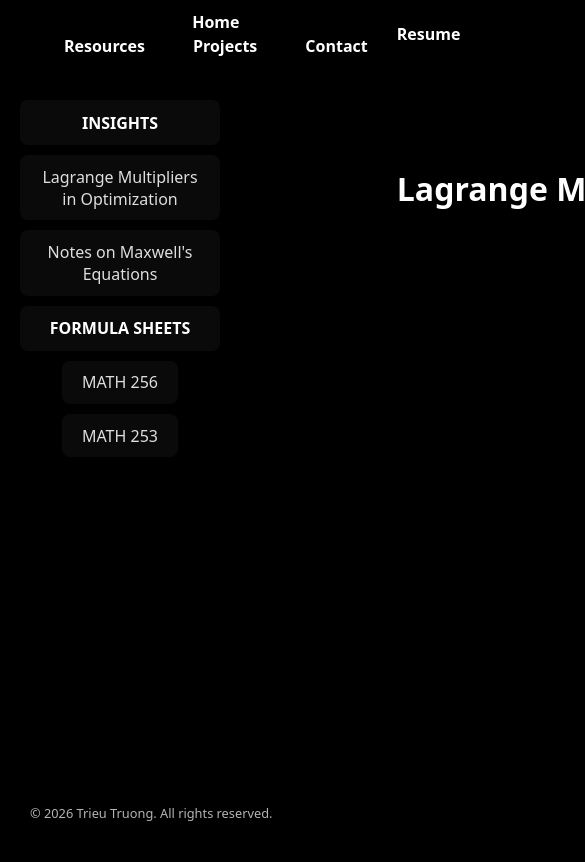
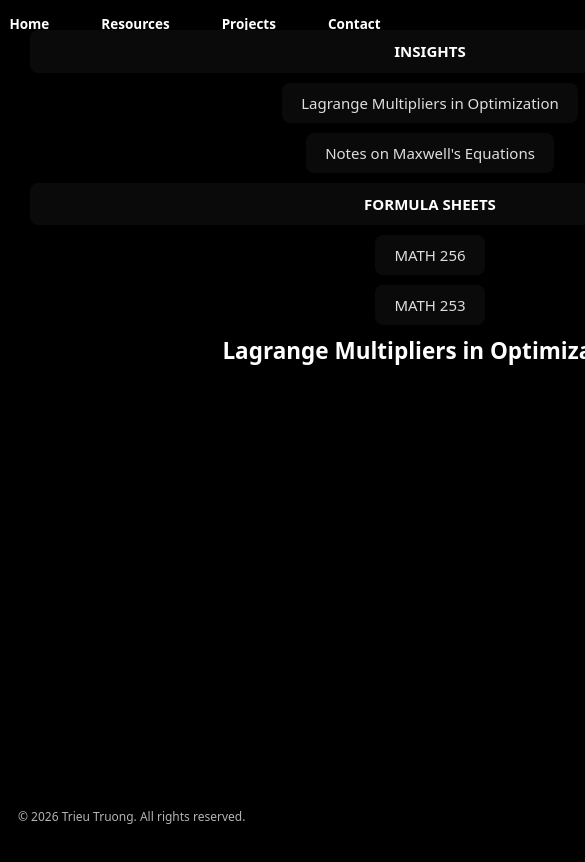
Before and after one commit to ttrieu2025/personal-website, a React (Vite) app: page /Resources in a window 390 px wide. Shown: the top 862 px of the page, 585 px wide, since content can reach past the window. Built offline with nearby package versions, Linux system fonts and the light colour scheme.

Commit message:
fix: enhance responsive design with media queries for various devices

```diff
--- a/src/App.css
+++ b/src/App.css
@@ -1,3 +1,13 @@
+
+
+/* Root font scaling for responsiveness */
+@media (max-width: 1200px) {
+  html {
+    font-size: 15px;
+  }
+}
+
+
 /* Page styles */
 
 /* Root for app container width and padding below fixed headers */
@@ -51,7 +61,7 @@ footer{
 
 /* Navigation bar */
 .nav-bar {
-  display: fixed;
+  display: flex;
   gap: 20px;               /* space between links */
   flex-shrink: 1;
   width: screen;
@@ -239,3 +249,65 @@ button-fake {
   cursor: pointer;
   transition: border-color 0.25s;
 }
+
+/* Other Devices */
+
+/* Tablets and below */
+@media (max-width: 768px) {
+  .header {
+    flex-direction: column; /* stack logo + nav vertically */
+    padding: 10px;
+  }
+
+  .blogs-layout {
+    flex-direction: column; /* stack sidebar + viewer */
+    gap: 1rem;
+  }
+
+  .blog-list {
+    position: relative;
+    width: 100%;
+    top: 0;
+    left: 0;
+    margin-bottom: 1rem;
+  }
+
+  .blog-viewer {
+    margin-left: 0;
+    padding: 0;
+  }
+
+  .intro {
+    flex-direction: column; /* stack text + image */
+    margin-bottom: 2rem;
+  }
+}
+
+/* Phones */
+@media (max-width: 480px) {
+  h1 {
+    font-size: 2rem;
+  }
+
+  h2 {
+    font-size: 1.5rem;
+  }
+
+  .header, .footer {
+    padding: 8px;
+  }
+
+  .intro-text {
+    max-width: 90%;
+    font-size: 0.9rem;
+  }
+
+  .intro-image img {
+    max-width: 80%;
+  }
+
+  .nav-bar a {
+    padding: 6px 8px;
+    font-size: 0.9rem;
+  }
+}
```
